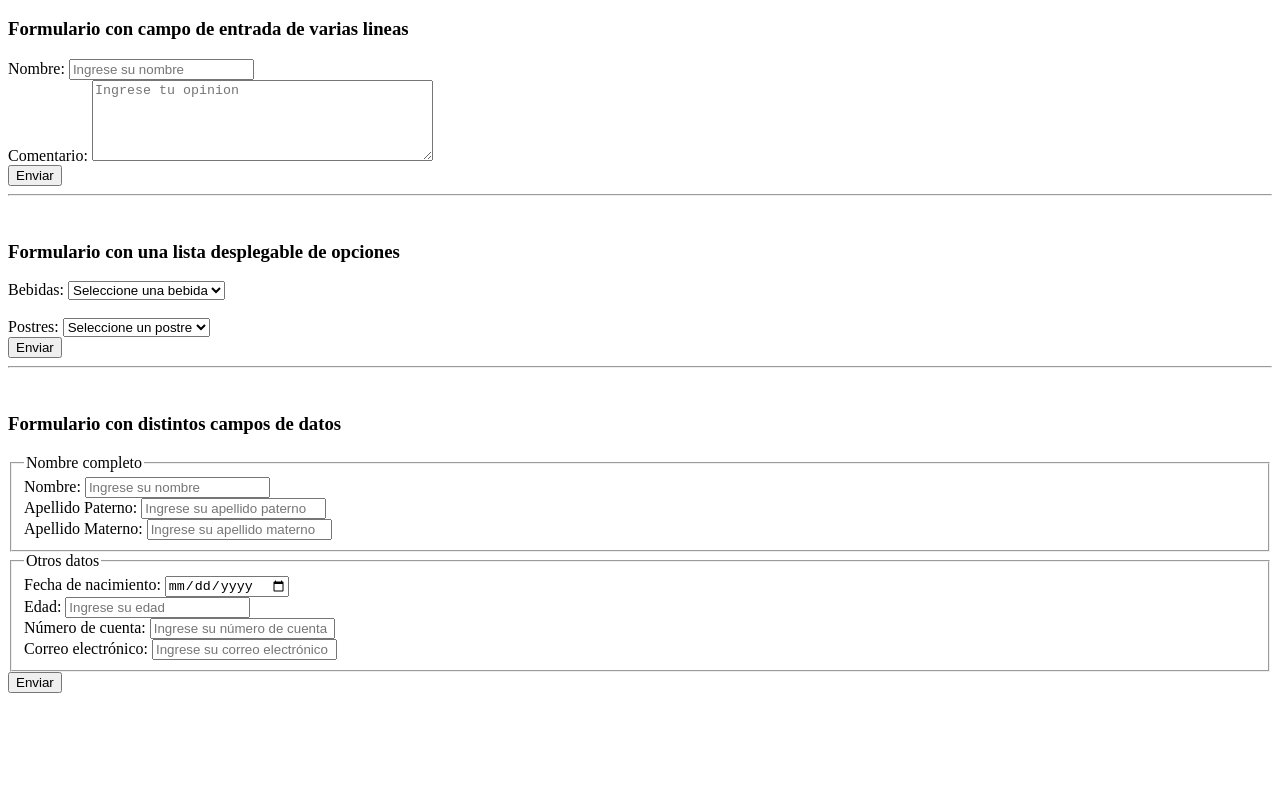
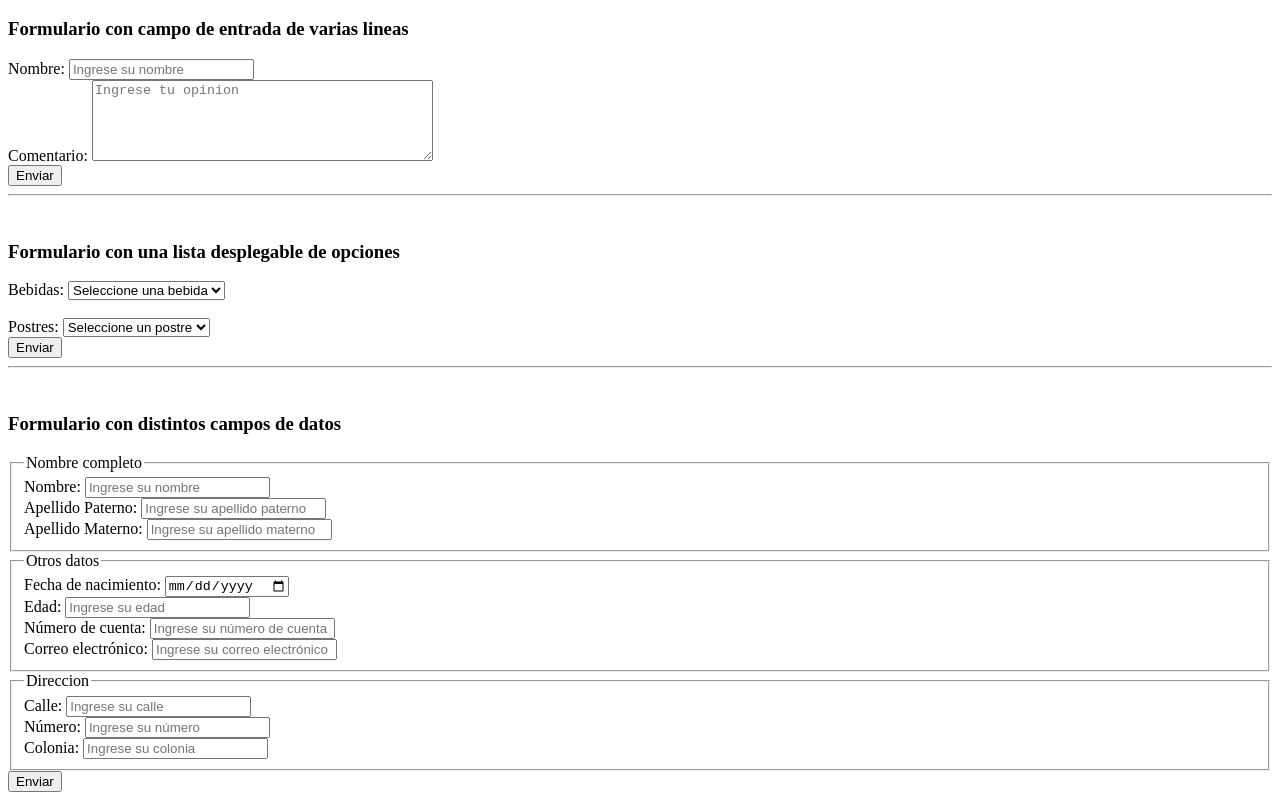
Before and after one commit to TehuaZx/Programaci-n-Web-1, a plain HTML site: page tarea6.html in a window 1280 px wide. Shown: the part 1037-1837 px from the top of the page. Before the commit the page ends 1738 px from the top, so only its background shows below. Drawn offline with Linux system fonts and the light colour scheme.

Commit message:
actualizar tarea6

```diff
--- a/tarea6.html
+++ b/tarea6.html
@@ -54,7 +54,6 @@
             <dd>Hojas de estilo en cascada</dd>
             <dt>JS</dt>
             <dd>JavaScript</dd>
-
 
         </dl>
 
@@ -174,20 +173,26 @@
                 <input type="email" name="correo" id="correo" placeholder="Ingrese su correo electrónico" required>
                 <br>
 
+
             </fieldset>
+
+            <fieldset>
+                <legend>Direccion</legend>
+                <label for="calle">Calle:</label>
+                <input type="text" name="calle" id="calle" placeholder="Ingrese su calle" required>
+                <br>
+                <label for="numero">Número:</label>
+                <input type="text" name="numero" id="numero" placeholder="Ingrese su número" required>
+                <br>
+                <label for="colonia">Colonia:</label>
+                <input type="text" name="colonia" id="colonia" placeholder="Ingrese su colonia" required>
+                <br>
+                </fieldset>
 
             <button type="submit">Enviar</button>
 
         </form>
 
-
-
     </div>
-
-
-
-
-
-
 </body>
 </html>
```
